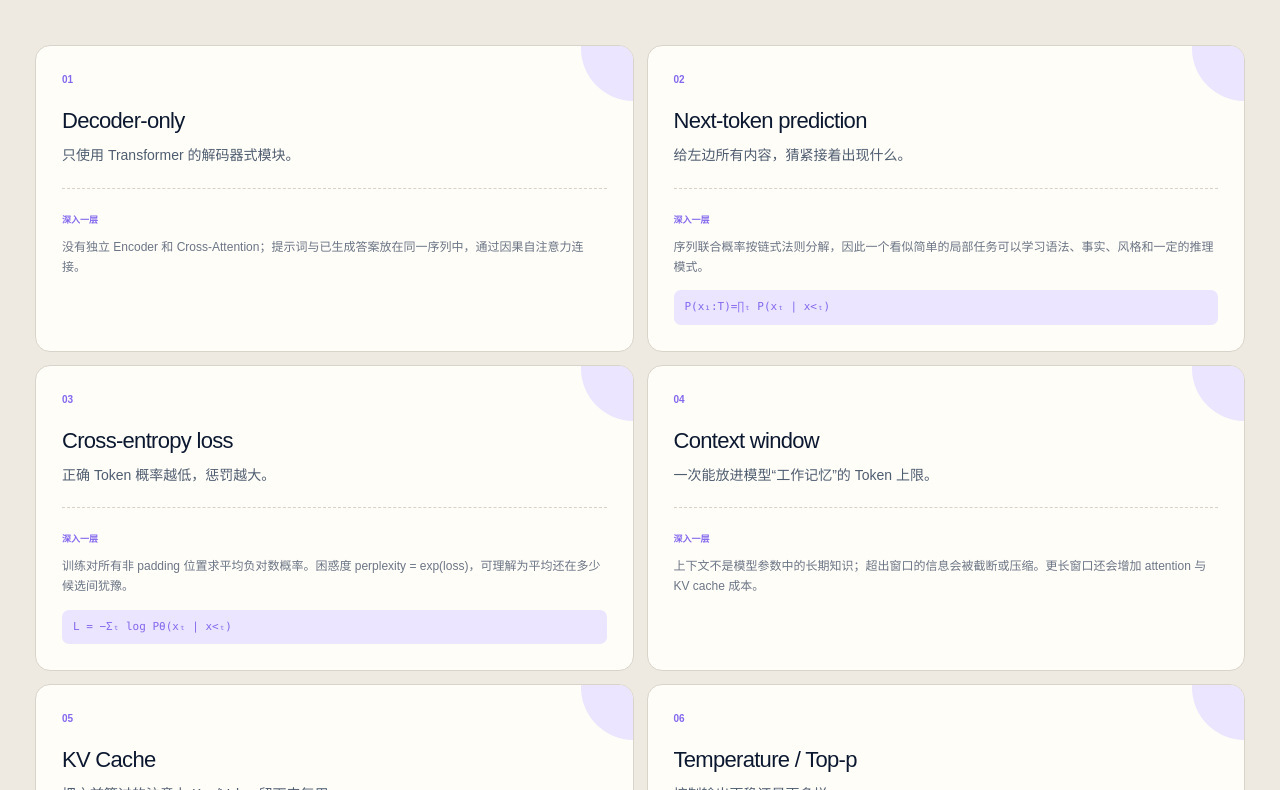
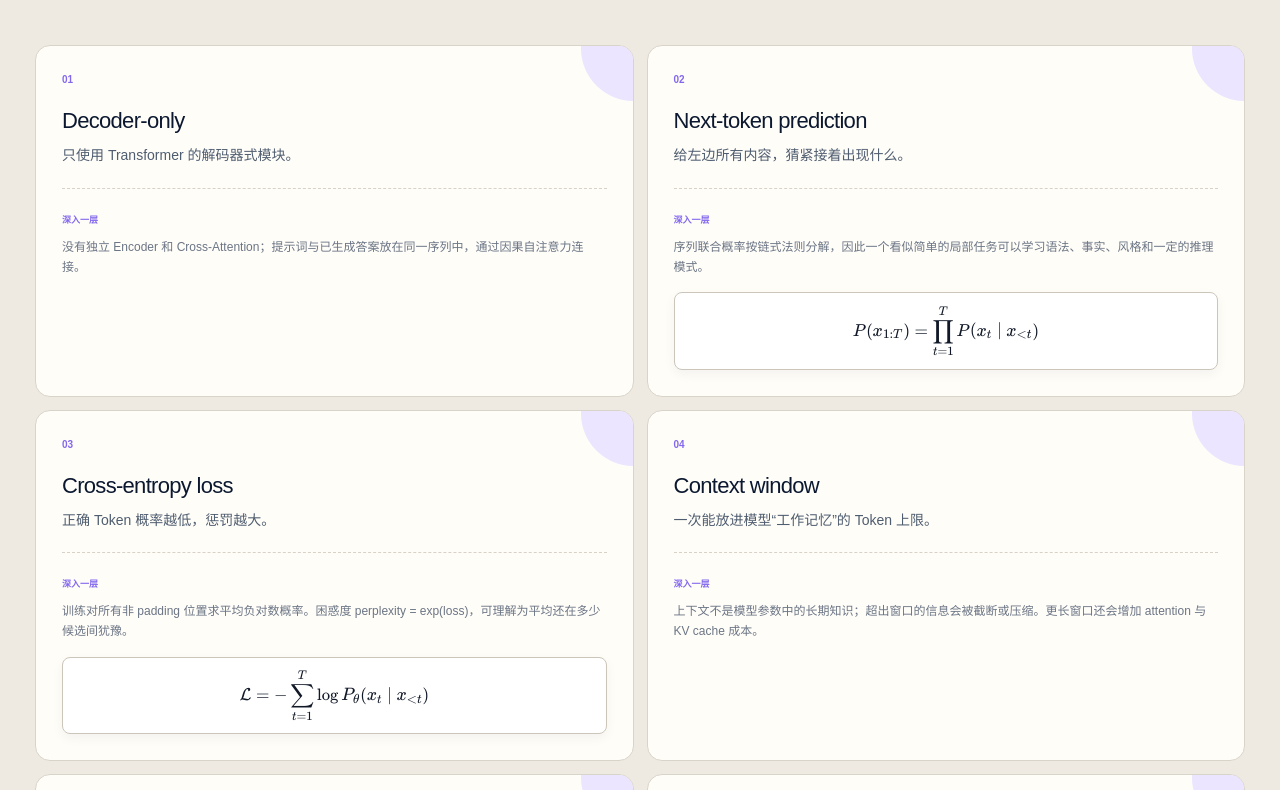
Before and after one commit to noahzhou527/Deep_learning_helper, a Next.js app: page /gpt in a window 1280 px wide. Shown: the part 1846-2636 px from the top of the page. Built offline with nearby package versions, Linux system fonts and the light colour scheme.

Commit message:
Render lesson formulas with KaTeX

```diff
--- a/app/bert/page.tsx
+++ b/app/bert/page.tsx
@@ -19,7 +19,7 @@ export default function BertPage() {
     ]}
     concepts={[
       { term: "Bidirectional", plain: "一个词能同时看左边和右边。", deep: "这使 BERT 能利用完整句子消歧，但也意味着它不能像 GPT 一样用同一训练方式自然地逐词生成。" },
-      { term: "Masked Language Model", plain: "隐藏少量词，再让模型猜回来。", deep: "它是去噪式目标，只在被选位置产生直接监督，因此每批次有效预测位比自回归模型少，但每次预测拥有双向上下文。", formula: "L_MLM = −Σᵢ∈M log P(xᵢ | x\\M)" },
+      { term: "Masked Language Model", plain: "隐藏少量词，再让模型猜回来。", deep: "它是去噪式目标，只在被选位置产生直接监督，因此每批次有效预测位比自回归模型少，但每次预测拥有双向上下文。", formula: "\\mathcal{L}_{\\mathrm{MLM}} = -\\sum_{i\\in M} \\log P(x_i \\mid x_{\\setminus M})" },
       { term: "[CLS] 表示", plain: "放在句首的专用“整句摘要位”。", deep: "它通过多层注意力汇集其他 Token 信息。预训练中的 NSP 与后续分类微调鼓励其成为句级表示，但平均池化有时更适合语义相似度。" },
       { term: "Segment Embedding", plain: "告诉模型 Token 属于句子 A 还是句子 B。", deep: "用于问答、蕴含等句对任务。单句通常全设为 A；RoBERTa 等后续模型弱化或移除了部分原始设计。" },
       { term: "NSP", plain: "判断两句话在原文中是否相邻。", deep: "原始 BERT 用 Next Sentence Prediction 学句间关系；后续研究发现其构造方式未必最优，RoBERTa 删除 NSP 仍能提升性能。" },
--- a/app/components/DeepLesson.tsx
+++ b/app/components/DeepLesson.tsx
@@ -2,6 +2,8 @@
 
 import Link from "next/link";
 import { useState } from "react";
+import katex from "katex";
+import "katex/dist/katex.min.css";
 
 export type LessonStep = {
   label: string;
@@ -49,6 +51,11 @@ const topics = [
   { href: "/bert", label: "BERT" },
   { href: "/reinforcement-learning", label: "强化学习" },
 ];
+
+function Formula({ expression }: { expression: string }) {
+  const html = katex.renderToString(expression, { displayMode: true, throwOnError: false, strict: "ignore" });
+  return <div className="math-formula" aria-label={expression} dangerouslySetInnerHTML={{ __html: html }} />;
+}
 
 export default function DeepLesson(props: LessonProps) {
   const [activeStep, setActiveStep] = useState(0);
@@ -103,7 +110,7 @@ export default function DeepLesson(props: LessonProps) {
           <p>“白话解释”帮你建立直觉，“深入一层”告诉你模型实际在优化什么。</p>
         </div>
         <div className="concept-grid">
-          {props.concepts.map((concept, index) => <article key={concept.term} className="concept-card"><div className="concept-number">{String(index + 1).padStart(2, "0")}</div><h3>{concept.term}</h3><p className="concept-plain">{concept.plain}</p><div className="concept-deep"><span>深入一层</span><p>{concept.deep}</p></div>{concept.formula && <code>{concept.formula}</code>}</article>)}
+          {props.concepts.map((concept, index) => <article key={concept.term} className="concept-card"><div className="concept-number">{String(index + 1).padStart(2, "0")}</div><h3>{concept.term}</h3><p className="concept-plain">{concept.plain}</p><div className="concept-deep"><span>深入一层</span><p>{concept.deep}</p></div>{concept.formula && <Formula expression={concept.formula} />}</article>)}
         </div>
       </section>
 
--- a/app/gpt/page.tsx
+++ b/app/gpt/page.tsx
@@ -19,11 +19,11 @@ export default function GptPage() {
     ]}
     concepts={[
       { term: "Decoder-only", plain: "只使用 Transformer 的解码器式模块。", deep: "没有独立 Encoder 和 Cross-Attention；提示词与已生成答案放在同一序列中，通过因果自注意力连接。" },
-      { term: "Next-token prediction", plain: "给左边所有内容，猜紧接着出现什么。", deep: "序列联合概率按链式法则分解，因此一个看似简单的局部任务可以学习语法、事实、风格和一定的推理模式。", formula: "P(x₁:T)=∏ₜ P(xₜ | x<ₜ)" },
-      { term: "Cross-entropy loss", plain: "正确 Token 概率越低，惩罚越大。", deep: "训练对所有非 padding 位置求平均负对数概率。困惑度 perplexity = exp(loss)，可理解为平均还在多少候选间犹豫。", formula: "L = −Σₜ log Pθ(xₜ | x<ₜ)" },
+      { term: "Next-token prediction", plain: "给左边所有内容，猜紧接着出现什么。", deep: "序列联合概率按链式法则分解，因此一个看似简单的局部任务可以学习语法、事实、风格和一定的推理模式。", formula: "P(x_{1:T}) = \\prod_{t=1}^{T} P(x_t \\mid x_{<t})" },
+      { term: "Cross-entropy loss", plain: "正确 Token 概率越低，惩罚越大。", deep: "训练对所有非 padding 位置求平均负对数概率。困惑度 perplexity = exp(loss)，可理解为平均还在多少候选间犹豫。", formula: "\\mathcal{L} = -\\sum_{t=1}^{T} \\log P_{\\theta}(x_t \\mid x_{<t})" },
       { term: "Context window", plain: "一次能放进模型“工作记忆”的 Token 上限。", deep: "上下文不是模型参数中的长期知识；超出窗口的信息会被截断或压缩。更长窗口还会增加 attention 与 KV cache 成本。" },
       { term: "KV Cache", plain: "把之前算过的注意力 Key/Value 留下来复用。", deep: "它显著减少逐 Token 解码的重复计算，但显存占用随层数、序列长度、KV 头数和维度线性增长。" },
-      { term: "Temperature / Top-p", plain: "控制输出更稳还是更多样。", deep: "temperature 缩放 logits；top-p 只在累计概率达到 p 的最小候选集合中采样。它们改变选择策略，不会让模型获得新知识。", formula: "Pᵢ = softmax(logitᵢ / T)" },
+      { term: "Temperature / Top-p", plain: "控制输出更稳还是更多样。", deep: "temperature 缩放 logits；top-p 只在累计概率达到 p 的最小候选集合中采样。它们改变选择策略，不会让模型获得新知识。", formula: "P_i = \\operatorname{softmax}(\\ell_i / T)" },
     ]}
     phases={[
       { name: "预训练", goal: "学习通用语言分布", action: "在大规模语料上预测下一个 Token。", signal: "Cross-entropy loss" },
--- /dev/null
+++ b/app/katex.css
@@ -0,0 +1,22 @@
+.math-formula {
+  display: block;
+  margin-top: 15px;
+  padding: 12px 14px;
+  overflow-x: auto;
+  border: 1px solid #cbc5ba;
+  border-radius: 8px;
+  color: #111827;
+  background: #ffffff;
+  text-align: center;
+  box-shadow: inset 0 1px 0 #ffffff, 0 4px 12px #1118270c;
+}
+
+.math-formula .katex,
+.math-formula .katex .mord,
+.math-formula .katex .mbin,
+.math-formula .katex .mrel {
+  color: #111827;
+  font-size: 1.04em;
+}
+
+.math-formula .katex-display { margin: 0; }
--- a/app/layout.tsx
+++ b/app/layout.tsx
@@ -2,6 +2,7 @@ import type { Metadata } from "next";
 import { headers } from "next/headers";
 import "./globals.css";
 import "./lesson.css";
+import "./katex.css";
 
 export async function generateMetadata(): Promise<Metadata> {
   const headerList = await headers();
--- a/app/reinforcement-learning/page.tsx
+++ b/app/reinforcement-learning/page.tsx
@@ -18,10 +18,10 @@ export default function ReinforcementLearningPage() {
       { label: "更新并再探索", title: "Learning update", summary: "用预测误差或策略梯度调整行为，然后继续采样。", detail: "Value-based 方法最小化 TD error；policy gradient 直接提高带来高回报动作的概率；actor–critic 同时训练策略 actor 与价值 critic。新策略又会改变未来收集到的数据分布。", input: "经验 (s,a,r,s′)", output: "更新后的策略或价值函数" },
     ]}
     concepts={[
-      { term: "MDP", plain: "强化学习问题的基本数学框架。", deep: "马尔可夫决策过程由状态 S、动作 A、转移 P、奖励 R 和折扣 γ 构成；马尔可夫性指未来在给定当前状态后与更早历史独立。", formula: "MDP = (S, A, P, R, γ)" },
-      { term: "Return", plain: "从现在开始，未来奖励加起来有多少。", deep: "折扣让无限时域总和有限，也表达对远期奖励的不确定或偏好。episodic 任务也可在终止状态停止求和。", formula: "Gₜ = rₜ₊₁ + γrₜ₊₂ + γ²rₜ₊₃ + …" },
-      { term: "Value / Q-value", plain: "长期来看，一个状态或动作有多值得。", deep: "Vπ 对策略动作取期望；Qπ 保留动作维度，因而可直接用 argmax 选动作。它们都依赖当前策略 π。", formula: "Qπ(s,a)=Eπ[Gₜ | sₜ=s,aₜ=a]" },
-      { term: "Bellman Equation", plain: "长期价值 = 眼前奖励 + 下一步的长期价值。", deep: "它把难以直接估计的长轨迹递归拆成一步目标，是动态规划、Q-learning 和 TD 学习的核心。", formula: "Q*(s,a)=E[r+γ maxₐ′Q*(s′,a′)]" },
+      { term: "MDP", plain: "强化学习问题的基本数学框架。", deep: "马尔可夫决策过程由状态 S、动作 A、转移 P、奖励 R 和折扣 γ 构成；马尔可夫性指未来在给定当前状态后与更早历史独立。", formula: "\\mathcal{M} = (\\mathcal{S}, \\mathcal{A}, P, R, \\gamma)" },
+      { term: "Return", plain: "从现在开始，未来奖励加起来有多少。", deep: "折扣让无限时域总和有限，也表达对远期奖励的不确定或偏好。episodic 任务也可在终止状态停止求和。", formula: "G_t = r_{t+1} + \\gamma r_{t+2} + \\gamma^2 r_{t+3} + \\cdots" },
+      { term: "Value / Q-value", plain: "长期来看，一个状态或动作有多值得。", deep: "Vπ 对策略动作取期望；Qπ 保留动作维度，因而可直接用 argmax 选动作。它们都依赖当前策略 π。", formula: "Q^{\\pi}(s,a) = \\mathbb{E}_{\\pi}[G_t \\mid s_t=s, a_t=a]" },
+      { term: "Bellman Equation", plain: "长期价值 = 眼前奖励 + 下一步的长期价值。", deep: "它把难以直接估计的长轨迹递归拆成一步目标，是动态规划、Q-learning 和 TD 学习的核心。", formula: "Q^*(s,a) = \\mathbb{E}[r + \\gamma \\max_{a'} Q^*(s',a')]" },
       { term: "Exploration vs Exploitation", plain: "探索新动作，还是利用当前最优动作。", deep: "只利用会错过更优策略，只探索又无法稳定获益。ε-greedy、熵奖励、UCB 和内在动机是常见机制。" },
       { term: "On-policy / Off-policy", plain: "学习的数据是否来自当前正在优化的策略。", deep: "PPO 是 on-policy，数据新鲜但样本利用率低；DQN、SAC 是 off-policy，可从 replay buffer 重用旧经验，但要处理分布偏移。" },
     ]}
--- a/package.json
+++ b/package.json
@@ -15,6 +15,7 @@
   },
   "dependencies": {
     "drizzle-orm": "0.45.2",
+    "katex": "^0.17.0",
     "next": "16.2.6",
     "react": "19.2.6",
     "react-dom": "19.2.6"
```
Also changed, not shown: app/gan/page.tsx (+4 -4 lines), 1 other file (tests, documents, lock files or other folders).
